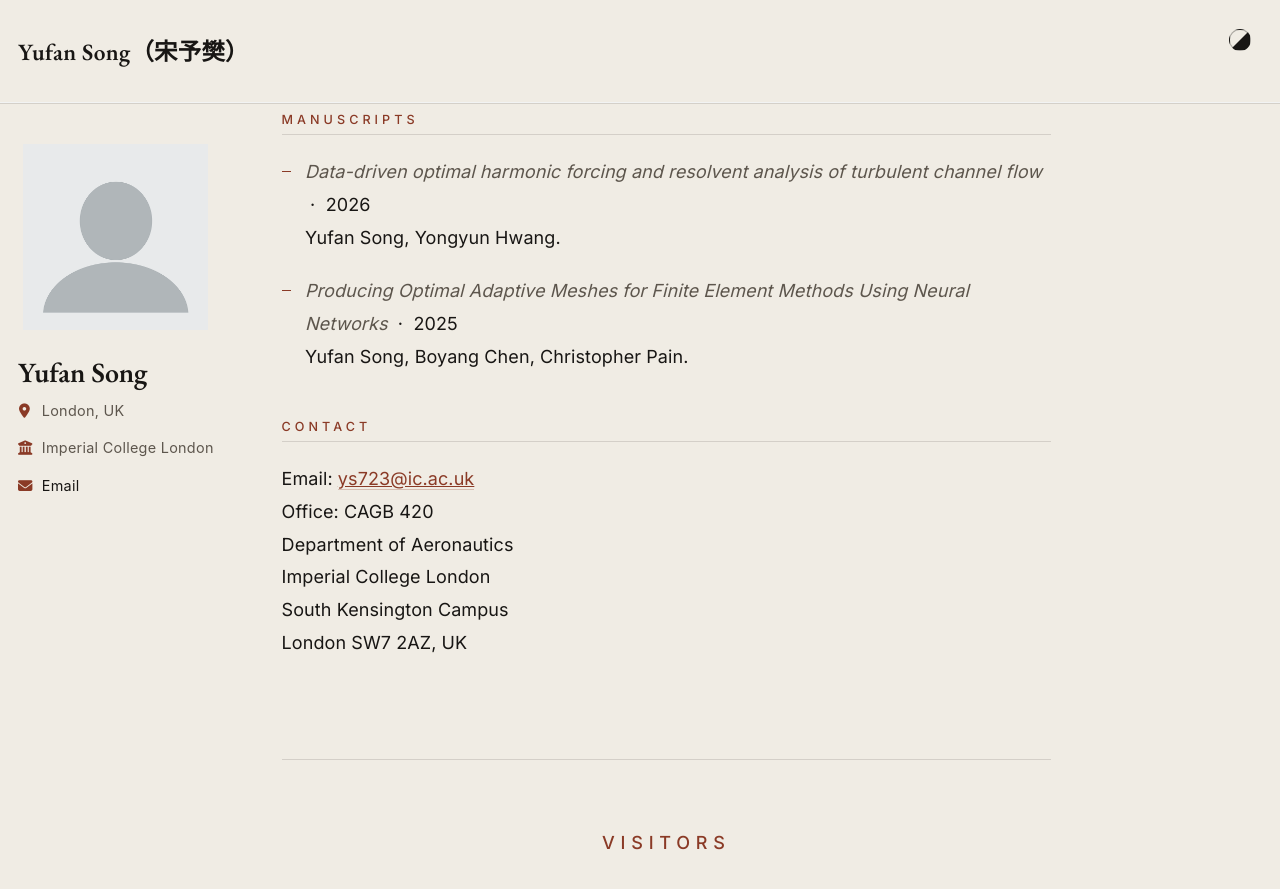
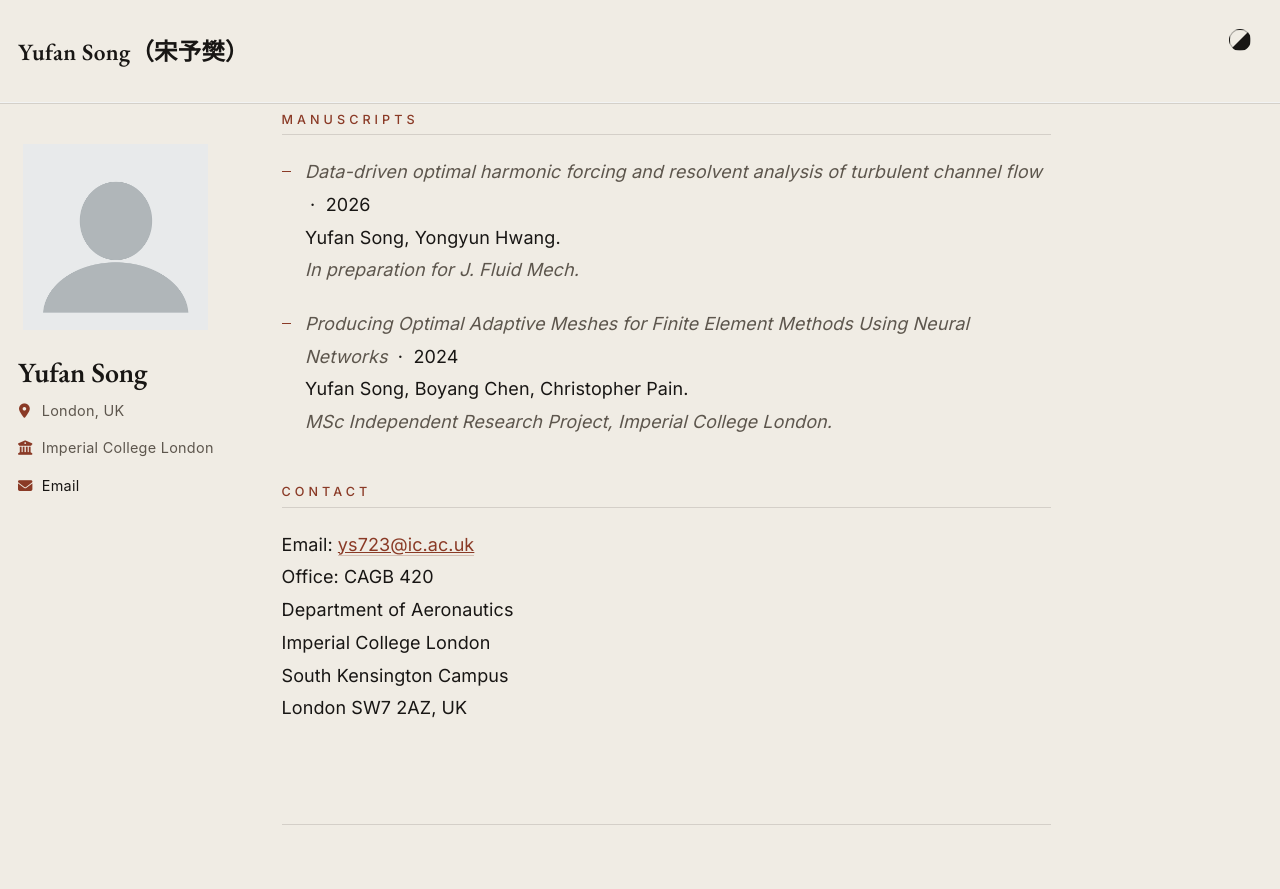
Before and after one commit to songyufan1005/yufansong.github.io, a Jekyll site: the page built from _pages/about.md, in a window 1280 px wide and 900 px high, scrolled down 1026 px. Shown: the top 889 px of the window. Built offline with Jekyll 4.4.1, drawn with Linux system fonts in a browser that asks for light colours; a script bundle is joined from its source files by our own code; library files that are not in the unit come from our copies.

Commit message:
Add status lines to manuscripts: JFM in preparation, 2024 paper marked as MSc IRP
Co-Authored-By: Claude Opus 4.7 (1M context) <noreply@anthropic.com>

```diff
--- a/_pages/about.md
+++ b/_pages/about.md
@@ -38,9 +38,11 @@ Manuscripts
 ======
 - *Data-driven optimal harmonic forcing and resolvent analysis of turbulent channel flow* &nbsp;·&nbsp; 2026
 Yufan Song, Yongyun Hwang.
+*In preparation for J. Fluid Mech.*
 
-- *Producing Optimal Adaptive Meshes for Finite Element Methods Using Neural Networks* &nbsp;·&nbsp; 2025
+- *Producing Optimal Adaptive Meshes for Finite Element Methods Using Neural Networks* &nbsp;·&nbsp; 2024
 Yufan Song, Boyang Chen, Christopher Pain.
+*MSc Independent Research Project, Imperial College London.*
 
 Contact
 ======
```
